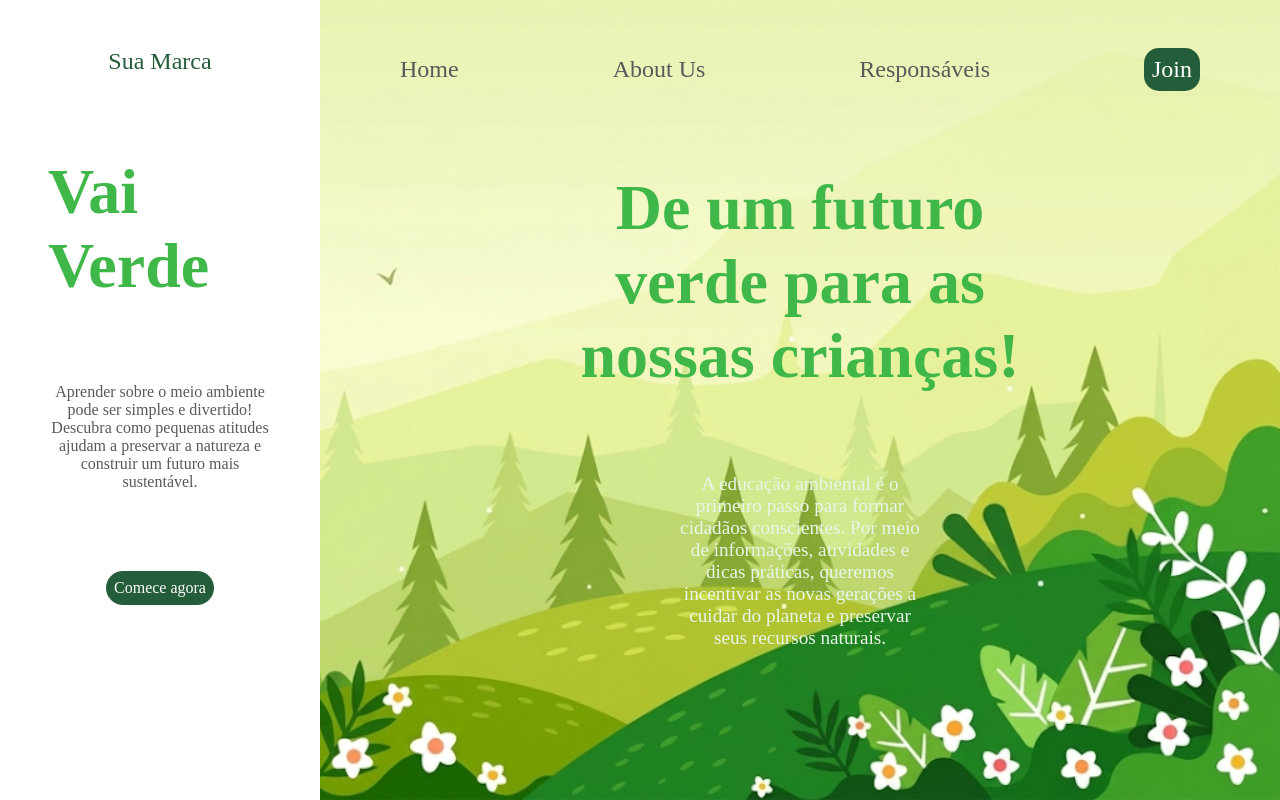
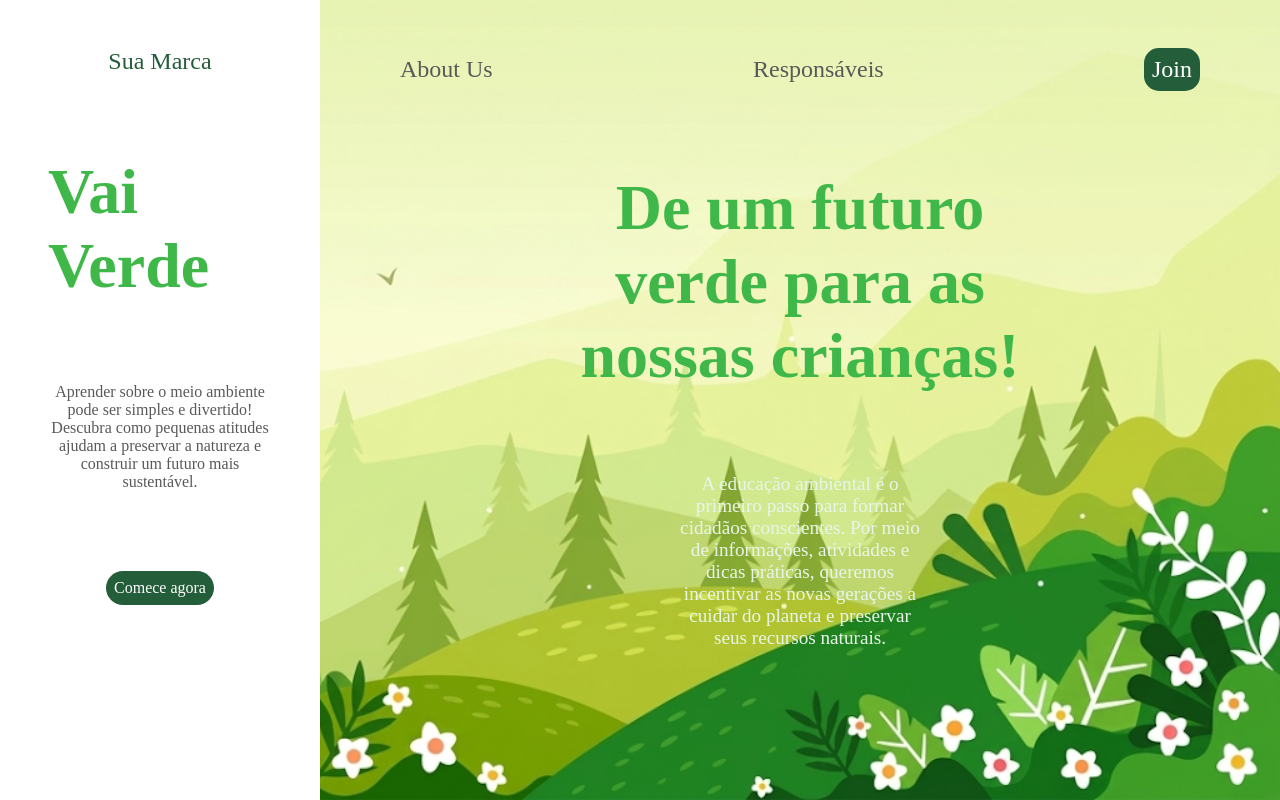
Before and after one commit to HenryGabrielFreitasMazucato/Pex-2026, a plain HTML site: page index.html in a window 1280 px wide. Drawn offline with Linux system fonts and the light colour scheme.

Commit message:
Remove Home link from navigation
remoção do home

```diff
--- a/index.html
+++ b/index.html
@@ -22,7 +22,6 @@
             <!--NavBar-->
             <nav class="nav">
                 <ul>
-                    <li><a href="./home.html">Home</a></li>
                     <li><a href="./About.html">About Us</a></li>
                     <li><a href="./team.html">Responsáveis</a></li>
 
```
